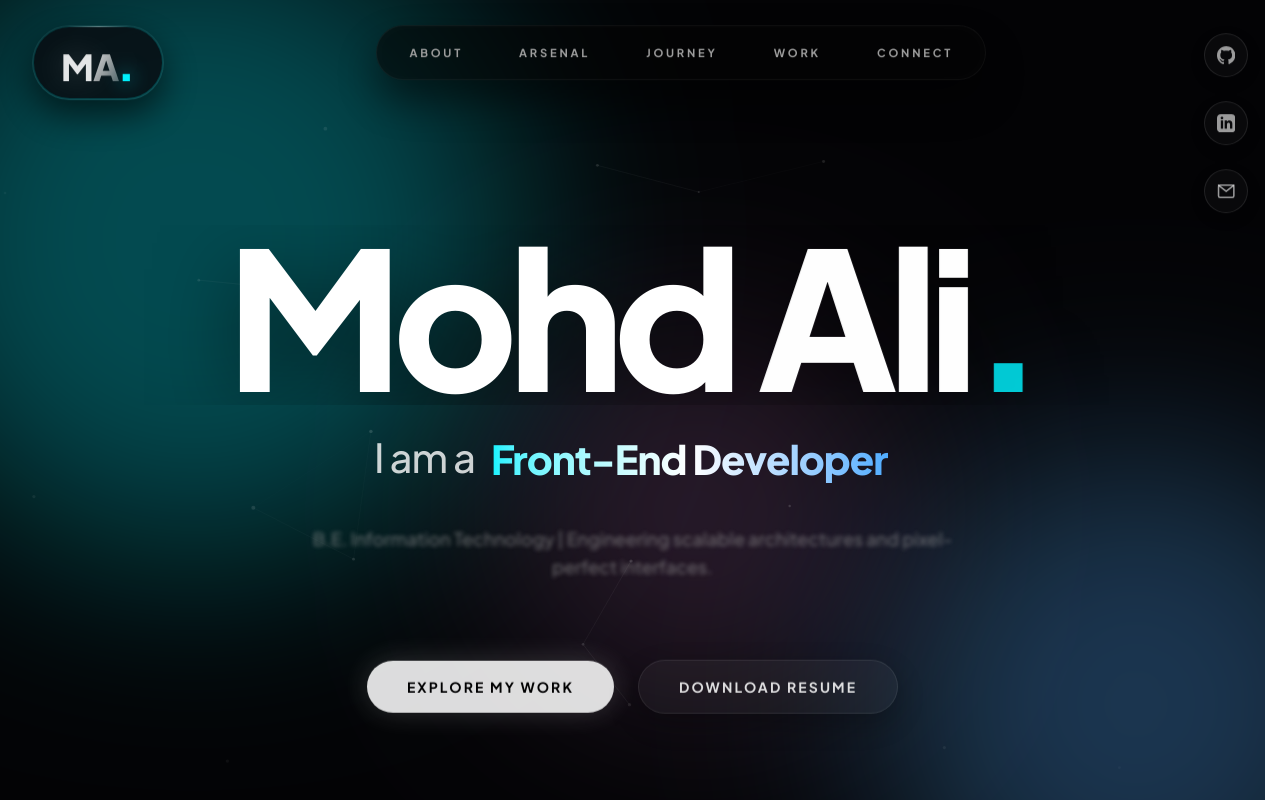
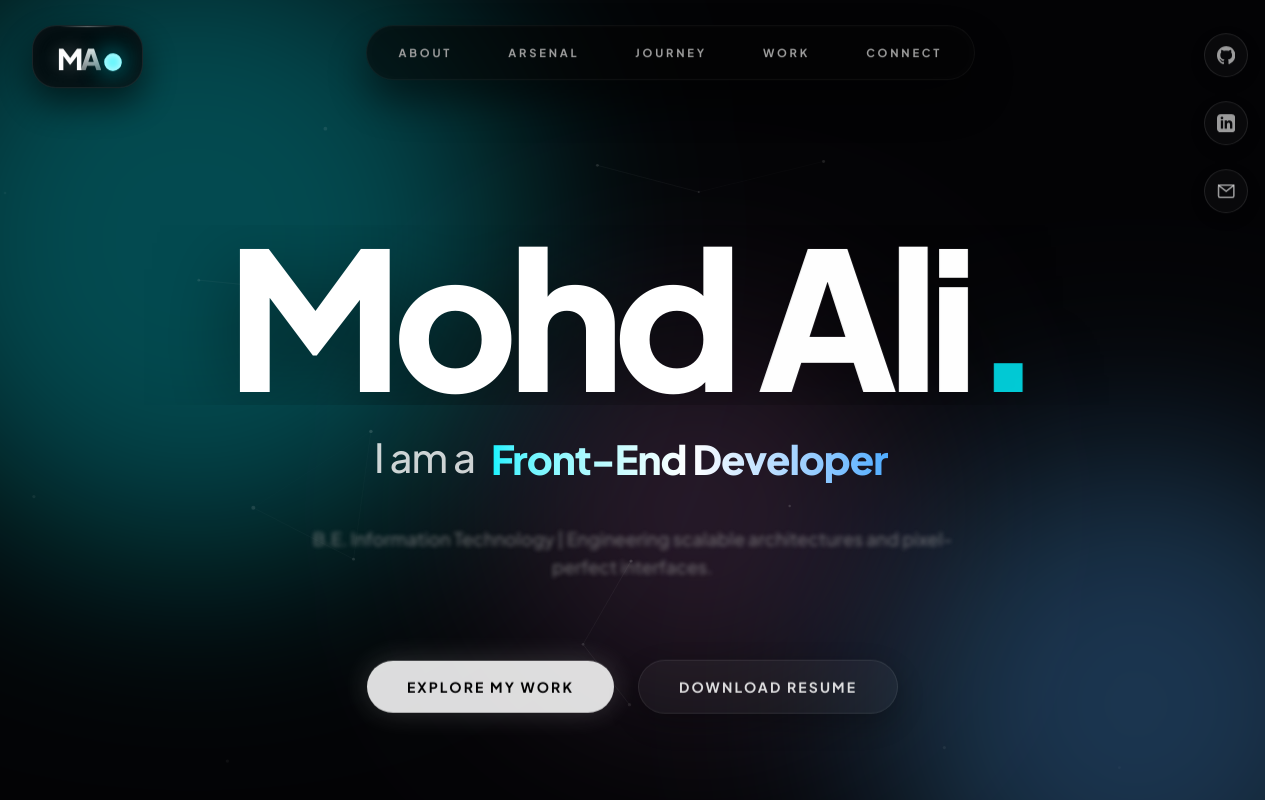
Before and after one commit to Mohdali644/Folio, a React (Vite) app: page / in a window 1280 px wide. Shown: the top 800 px of the page. Built offline with nearby package versions, Linux system fonts and the light colour scheme.

Commit message:
fix: Update the resume link and refined the logo

```diff
--- a/src/components/Header.jsx
+++ b/src/components/Header.jsx
@@ -50,10 +50,16 @@ function MagneticLogo() {
   const y = useMotionValue(0);
   const mouseXSpring = useSpring(x, { stiffness: 300, damping: 20 });
   const mouseYSpring = useSpring(y, { stiffness: 300, damping: 20 });
+
+  // 3D Tilt calculation
   const rotateX = useTransform(mouseYSpring, [-0.5, 0.5], ["15deg", "-15deg"]);
   const rotateY = useTransform(mouseXSpring, [-0.5, 0.5], ["-15deg", "15deg"]);
+
+  // Magnetic Pull calculation
   const pullX = useTransform(mouseXSpring, [-0.5, 0.5], [-12, 12]);
   const pullY = useTransform(mouseYSpring, [-0.5, 0.5], [-12, 12]);
+
+  // Dynamic Glare calculation
   const glareX = useTransform(mouseXSpring, [-0.5, 0.5], [10, 90]);
   const glareY = useTransform(mouseYSpring, [-0.5, 0.5], [10, 90]);
 
@@ -76,17 +82,53 @@ function MagneticLogo() {
       style={{ rotateX, rotateY, x: pullX, y: pullY, transformStyle: "preserve-3d", perspective: 1000 }}
       className="relative group flex items-center justify-center shrink-0 z-50 cursor-none"
     >
-      <div className="absolute inset-0 bg-linear-to-r from-accent-cyan via-accent-blue to-[#b06ab3] blur-[25px] opacity-0 group-hover:opacity-40 transition-opacity duration-500 rounded-full"></div>
-      <div className="relative flex items-center justify-center px-7 py-3 rounded-full bg-white/1 backdrop-blur-3xl border border-white/5 overflow-hidden shadow-[0_15px_35px_rgba(0,0,0,0.6)] group-hover:bg-white/3 group-hover:border-white/20 transition-colors duration-500" style={{ transformStyle: "preserve-3d" }}>
-        <div className="absolute inset-[-200%] z-0 opacity-0 group-hover:opacity-100 transition-opacity duration-1000 bg-[conic-gradient(from_0deg,transparent_0%,rgba(0,242,254,0.2)_25%,transparent_50%,rgba(176,106,179,0.15)_75%,transparent_100%)] animate-[spin_6s_linear_infinite]"></div>
-        <div className="absolute inset-px bg-[#0a0a0f]/80 rounded-full z-0 backdrop-blur-xl"></div>
-        <motion.div className="absolute inset-0 z-10 opacity-0 group-hover:opacity-100 mix-blend-overlay pointer-events-none rounded-full transition-opacity duration-500" style={{ background: useMotionTemplate`radial-gradient(120px circle at ${glareX}% ${glareY}%, rgba(255,255,255,0.4), transparent 80%)` }} />
+      {/* 1. Ambient Holographic Aura */}
+      <div className="absolute inset-0 bg-linear-to-r from-accent-cyan via-accent-blue to-[#b06ab3] blur-[20px] opacity-0 group-hover:opacity-40 transition-opacity duration-700 rounded-2xl"></div>
+
+      {/* 2. Physical Glass Chassis (Upgraded to a high-tech square-ish box) */}
+      <div
+        className="relative flex items-center justify-center px-6 py-3.5 rounded-3xl bg-[#030305]/80 backdrop-blur-3xl border border-white/10 overflow-hidden shadow-[0_15px_35px_rgba(0,0,0,0.6),inset_0_0_20px_rgba(255,255,255,0.05)] group-hover:border-accent-cyan/40 transition-colors duration-500"
+        style={{ transformStyle: "preserve-3d" }}
+      >
+        {/* Sweeping Laser Scanline inside the glass */}
+        <div className="absolute inset-0 z-0 opacity-0 group-hover:opacity-100 transition-opacity duration-500 overflow-hidden">
+            <div className="absolute top-0 -left-full w-[200%] h-full bg-linear-to-r from-transparent via-accent-cyan/10 to-transparent animate-[sweep_2s_ease-in-out_infinite]"></div>
+        </div>
+
+        {/* Dynamic Glass Glare (Tracks Cursor) */}
+        <motion.div
+          className="absolute inset-0 z-10 opacity-0 group-hover:opacity-100 mix-blend-overlay pointer-events-none transition-opacity duration-500"
+          style={{ background: useMotionTemplate`radial-gradient(100px circle at ${glareX}% ${glareY}%, rgba(255,255,255,0.4), transparent 80%)` }}
+        />
+
+        {/* Top Edge Premium Highlight */}
         <div className="absolute top-0 left-1/4 right-1/4 h-px bg-linear-to-r from-transparent via-white/40 group-hover:via-accent-cyan to-transparent z-10 transition-colors duration-500"></div>
-        <div className="relative z-20 flex items-baseline font-black tracking-tighter" style={{ transform: "translateZ(40px)" }}>
-          <span className="text-3xl sm:text-4xl text-white/90 drop-shadow-[0_0_15px_rgba(255,255,255,0.2)] font-sans">M</span>
-          <span className="text-3xl sm:text-4xl text-transparent bg-clip-text bg-linear-to-br from-white/90 to-white/30 font-sans">A</span>
-          <motion.span className="text-accent-cyan text-4xl sm:text-5xl leading-none -ml-0.5" animate={{ textShadow: ["0px 0px 5px rgba(0,242,254,0.3)", "0px 0px 20px rgba(0,242,254,0.9)", "0px 0px 5px rgba(0,242,254,0.3)"] }} transition={{ duration: 2.5, repeat: Infinity, ease: "easeInOut" }}>.</motion.span>
+
+        {/* 3. 3D Floating Typography (Fixed Alignment) */}
+        <div
+          className="relative z-20 flex items-center gap-0.75 font-black tracking-tighter"
+          style={{ transform: "translateZ(50px)" }}
+        >
+          {/* The Letters - Locked dead center */}
+          <div className="flex items-center text-[1.6rem] sm:text-[1.8rem] leading-none uppercase pt-1">
+            <span className="text-white drop-shadow-[0_0_10px_rgba(255,255,255,0.3)]">M</span>
+            <span className="text-transparent bg-clip-text bg-linear-to-b from-white to-white/40 -ml-0.5">A</span>
+          </div>
+
+          {/* The Next-Level Animated Dot */}
+          <div className="flex flex-col ml- justify-end h-full pt-3">
+            <motion.div
+              className="w-2 h-2 ml-1 sm:w-2.5 sm:h-2.5 bg-accent-cyan shadow-[0_0_15px_#00f2fe,inset_0_0_8px_#fff]"
+              animate={{
+                rotate: [0, 90, 180, 270, 360],
+                scale: [2.5, 1],
+                borderRadius: ["10%", "50%","100%", "20%"]
+              }}
+              transition={{ duration: 3, repeat: Infinity, ease: "linear" }}
+            />
+          </div>
         </div>
+
       </div>
     </motion.a>
   );
```
Also changed, not shown: 1 other file (tests, documents, lock files or other folders).
